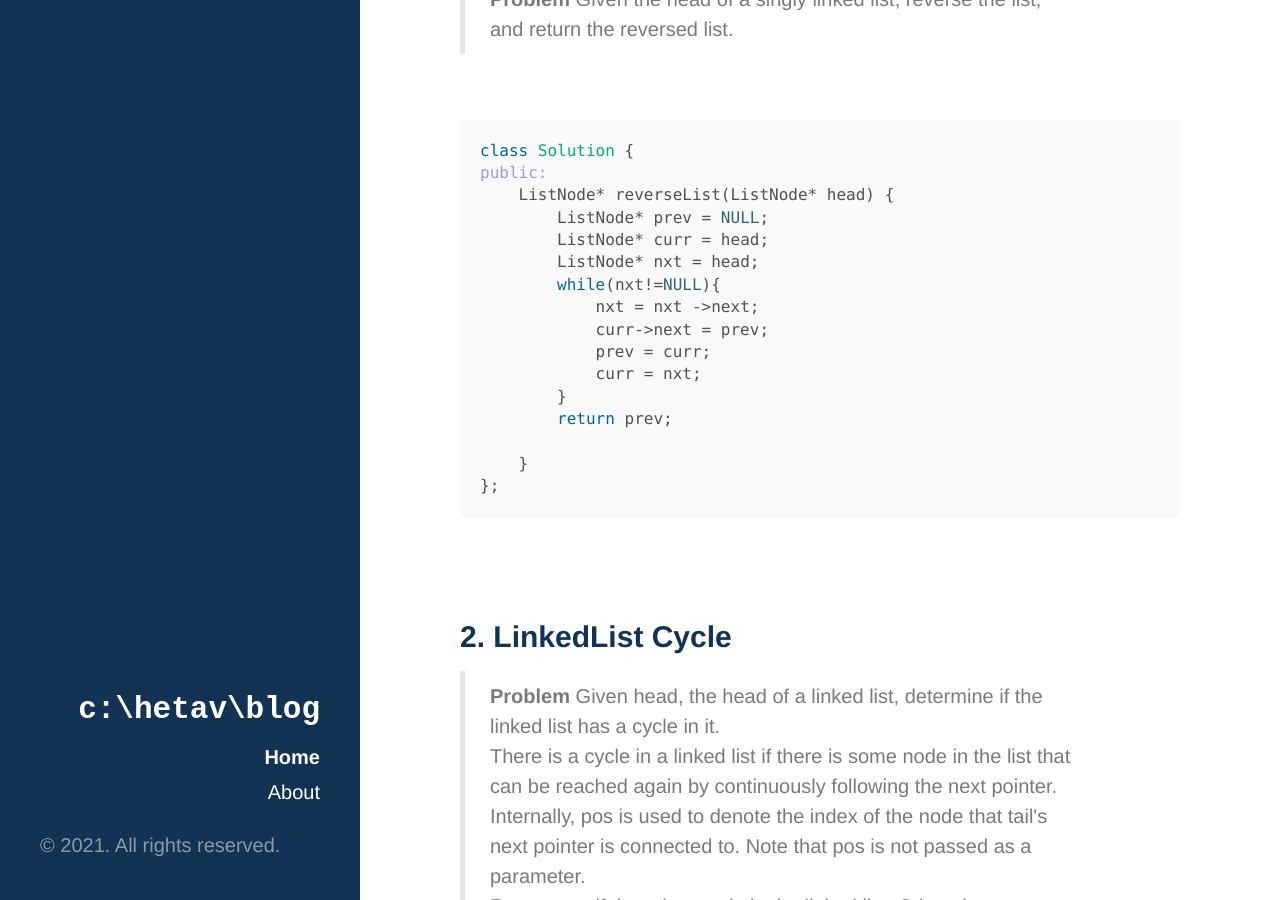
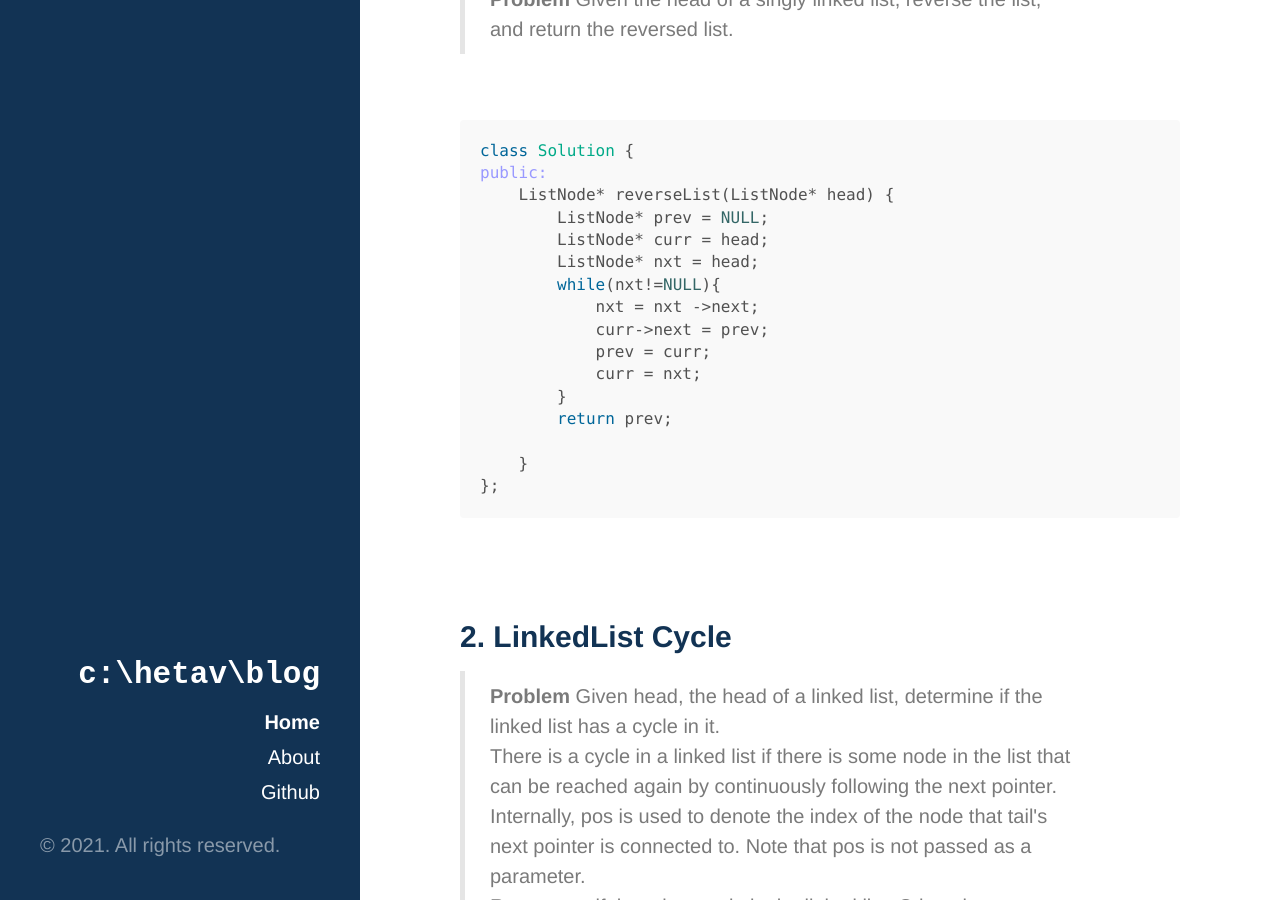
Before and after one commit to hetavv/hetavv.github.io, a Jekyll site: the page built from index.html, in a window 1280 px wide and 900 px high, scrolled down 400 px. Built offline with Jekyll 4.4.1, drawn with Linux system fonts in a browser that asks for light colours; the list of posts is cut into pages by our own code.

Commit message:
added github in sidenav

```diff
--- a/_includes/sidebar.html
+++ b/_includes/sidebar.html
@@ -12,7 +12,7 @@
     <nav class="sidebar-nav">
     <a style="text-align: right;" class='sidebar-nav-item active' href='/'>Home</a>
     <a style="text-align: right;" class='sidebar-nav-item' href='/about/'>About</a>
-
+    <a style="text-align: right;" class='sidebar-nav-item' href='https://github.com/hetavv'>Github</a>
 
 
       </nav>
```
